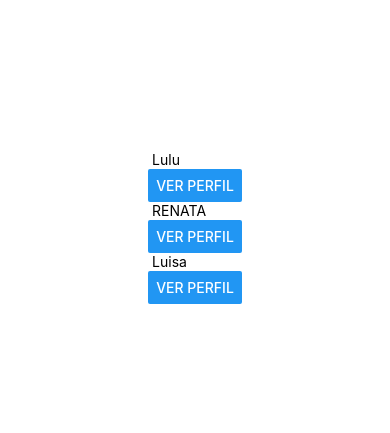
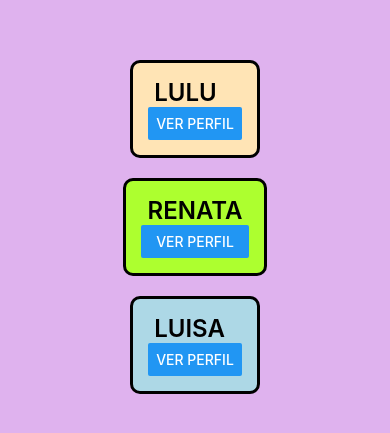
Before and after one commit to 125054516-ai/DAM221, a React Native app in the folder miApp2/: screen / in a window 390 px wide. Shown: the part 195-628 px from the top of the page. Built offline with nearby package versions, Linux system fonts and the light colour scheme.

Commit message:
avance de Styles

```diff
--- a/miApp2/App.js
+++ b/miApp2/App.js
@@ -12,11 +12,11 @@
   return (
     <View style={styles.container}>
 
-   <Perfil nombre="Lulu" carrera="TIID"materia="movil" cuatri="CUARTO" />
+   <Perfil style={styles.tarjetas1} nombre="Lulu" carrera="TIID"materia="movil" cuatri="CUARTO" />
 
-   <Perfil nombre="RENATA" carrera="TIID" materia="movil" cuatri="CUARTO" />
+   <Perfil style={styles.tarjetas2} nombre="RENATA" carrera="TIID" materia="movil" cuatri="CUARTO" />
 
-   <Perfil nombre="Luisa" carrera="TIID" materia="movil" cuatri="CUARTO" />
+   <Perfil style={styles.tarjetas3} nombre="Luisa" carrera="TIID" materia="movil" cuatri="CUARTO" />
 
 
       <StatusBar style="auto" />
@@ -28,8 +28,18 @@
 const styles = StyleSheet.create({
   container: {
     flex: 1,
-    backgroundColor: '#fff',
+    backgroundColor: '#dfb2ee',
+
+    flexDirection: 'column',
     alignItems: 'center',
     justifyContent: 'center',
+
   },
+
+  tarjetas1: {backgroundColor: 'moccasin'},
+  tarjetas2: {backgroundColor: 'greenyellow'},
+  tarjetas3: {backgroundColor: 'lightblue'},
+
+
+
 });
--- a/miApp2/components/Perfil.js
+++ b/miApp2/components/Perfil.js
@@ -1,26 +1,55 @@
 import { View, Text, StyleSheet, Button} from 'react-native';
 import { useState } from 'react';
 
-export const Perfil = ({ nombre, carrera, materia, cuatri }) => {
+export const Perfil = ({ nombre, carrera, materia, cuatri, style }) => {
 
     const [mostrar, setMostrar] = useState(false);
 
     return (
 
-        <view>
+    <View style={[estilos.tarjetas, style]} >
 
-        <Text> {nombre} </Text>
+        <Text style={estilos.nombre}> {nombre} </Text>
 
         {mostrar &&
         <>
-        <Text> {carrera} </Text>
-        <Text> {materia} </Text>
-        <Text> {cuatri} </Text>
+        <Text style={estilos.carrera}> {carrera} </Text>
+        <Text style={estilos.otrotexto}> {materia} </Text>
+        <Text style={estilos.otrotexto}> {cuatri} </Text>
         </>
 
         }
         <Button title= "ver perfil" onPress={() => setMostrar(!mostrar)} />
 
-        </view>
+        </View>
     );
 }
+
+const estilos = StyleSheet.create({
+    nombre: {
+        fontSize: 24,
+        fontWeight: 600,
+        textTransform: 'uppercase',
+    },
+    carrera: {
+        fontSize: 20,
+        color : 'green',
+        fontFamily :'Roboto',
+    },
+    otrotexto: {
+        fontSize: 20,
+        color : 'purple',
+        fontFamily :'Roboto',
+        fontStyle:'italic',
+    },
+    tarjetas: {
+        borderWidth: 3,
+        borderRadius: 10,
+        padding: 15,
+        margin: 10,
+        backgroundColor: 'lightblue',
+    },
+
+
+
+});
```
